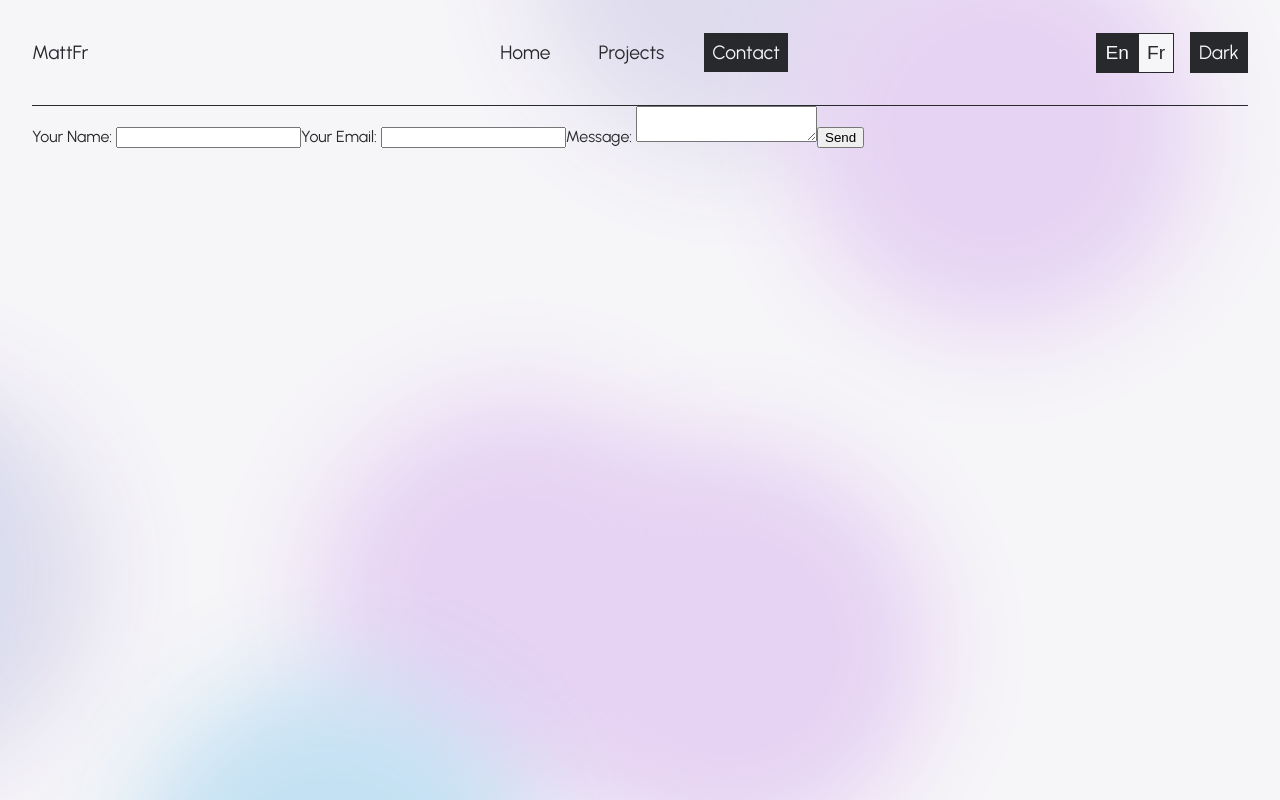
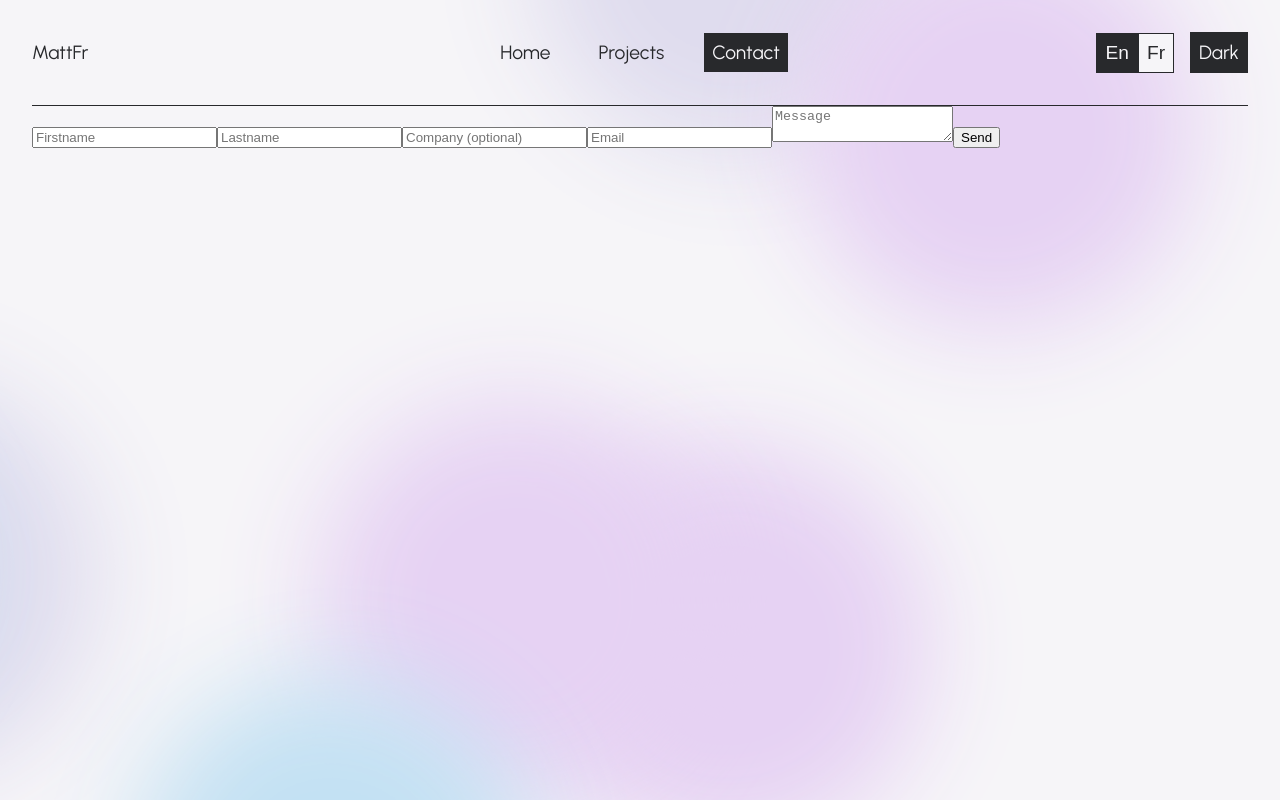
Before and after one commit to Matt-Fr/portfolio, a React (Create React App) app: page /contact in a window 1280 px wide. Built offline with nearby package versions, Linux system fonts and the light colour scheme.

Commit message:
added more info contactform

```diff
--- a/public/index.html
+++ b/public/index.html
@@ -34,8 +34,11 @@
   </head>
   <body>
     <form name="contact" netlify netlify-honeypot="bot-field" hidden>
-      <input type="text" name="name" />
-      <input type="email" name="email" />
+      <input type="text" name="firstname" />
+      <input type="text" name="lastname" />
+      <input type="text" name="company" />
+      <input type="text" name="email" />
+      <input type="email" name="message" />
       <textarea name="message"></textarea>
     </form>
     <noscript>You need to enable JavaScript to run this app.</noscript>
--- a/src/components/FormContact.js
+++ b/src/components/FormContact.js
@@ -1,16 +1,51 @@
 import React from "react";
+import { useEffect } from "react";
+import { useState } from "react";
+import { useGlobalContext } from "../context";
 
 const FormContact = () => {
+  const { language, setLanguage, writeBilingualContent } = useGlobalContext();
+  //   const [name, setName] = useState("");
+
+  //   const handleChange = (input) => {
+  //     setName(input.target.value);
+  //   };
+  //   useEffect(() => {
+  //     console.log(name);
+  //   }, [name]);
+
   return (
     <div className="contact">
       <form name="contact" method="post" data-netlify="true" onSubmit="submit">
         <input type="hidden" name="form-name" value="contact" />
-        <label for="name">Your Name: </label>
-        <input type="text" name="name" />
-        <label for="email">Your Email: </label>
-        <input type="email" name="email" />
-        <label for="message">Message: </label>
-        <textarea name="message"></textarea>
+        <label for="firstName"></label>
+        <input
+          type="text"
+          name="firstname"
+          // onChange={handleChange}
+          placeholder={writeBilingualContent("Firstname", "Prénom")}
+        />
+        <label for="lastname"></label>
+        <input
+          type="text"
+          name="lastname"
+          // onChange={handleChange}
+          placeholder={writeBilingualContent("Lastname", "Nom")}
+        />
+        <label for="company"></label>
+        <input
+          type="text"
+          name="company"
+          // onChange={handleChange}
+          placeholder={writeBilingualContent(
+            "Company (optional)",
+            "Entreprise (optionnel)"
+          )}
+        />
+        <label for="email"></label>
+        <input type="email" name="email" placeholder="Email" />
+        <label for="message"></label>
+        <textarea name="message" placeholder="Message"></textarea>
 
         <button type="submit">Send</button>
       </form>
```
